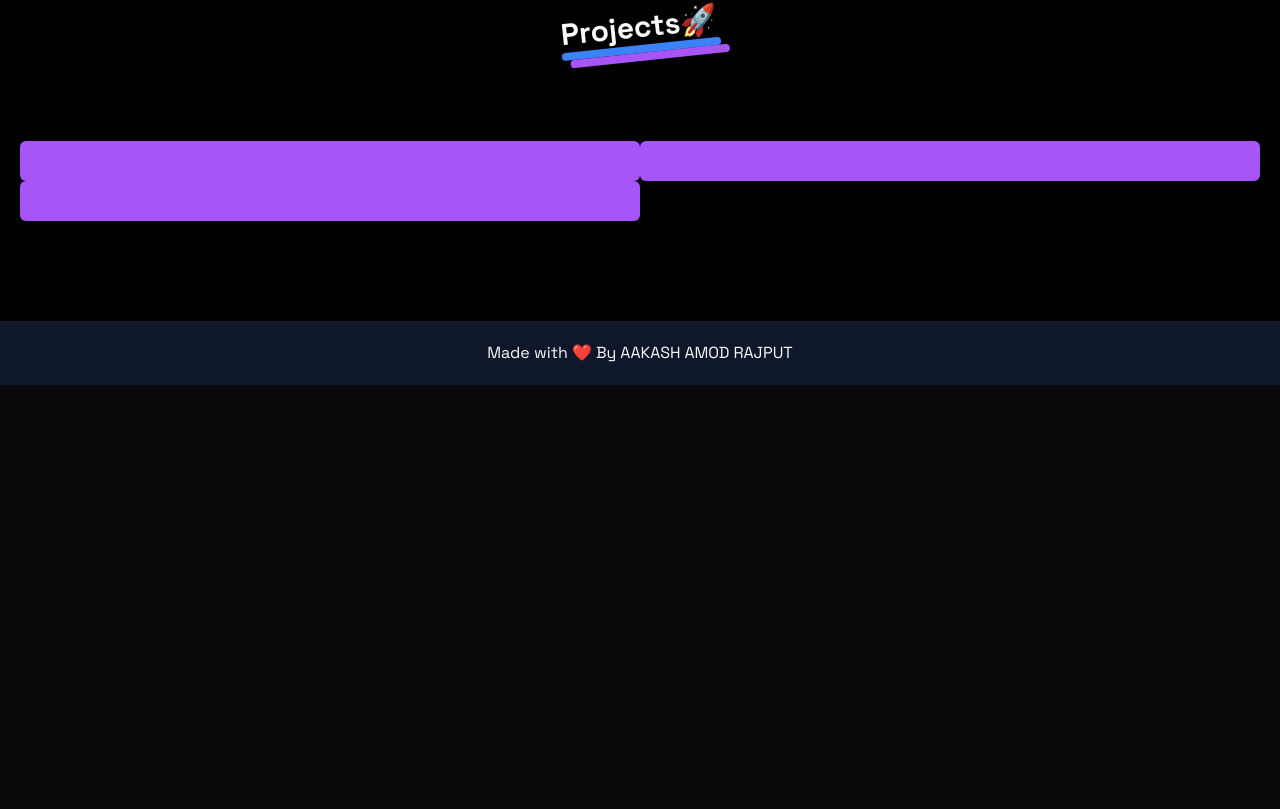
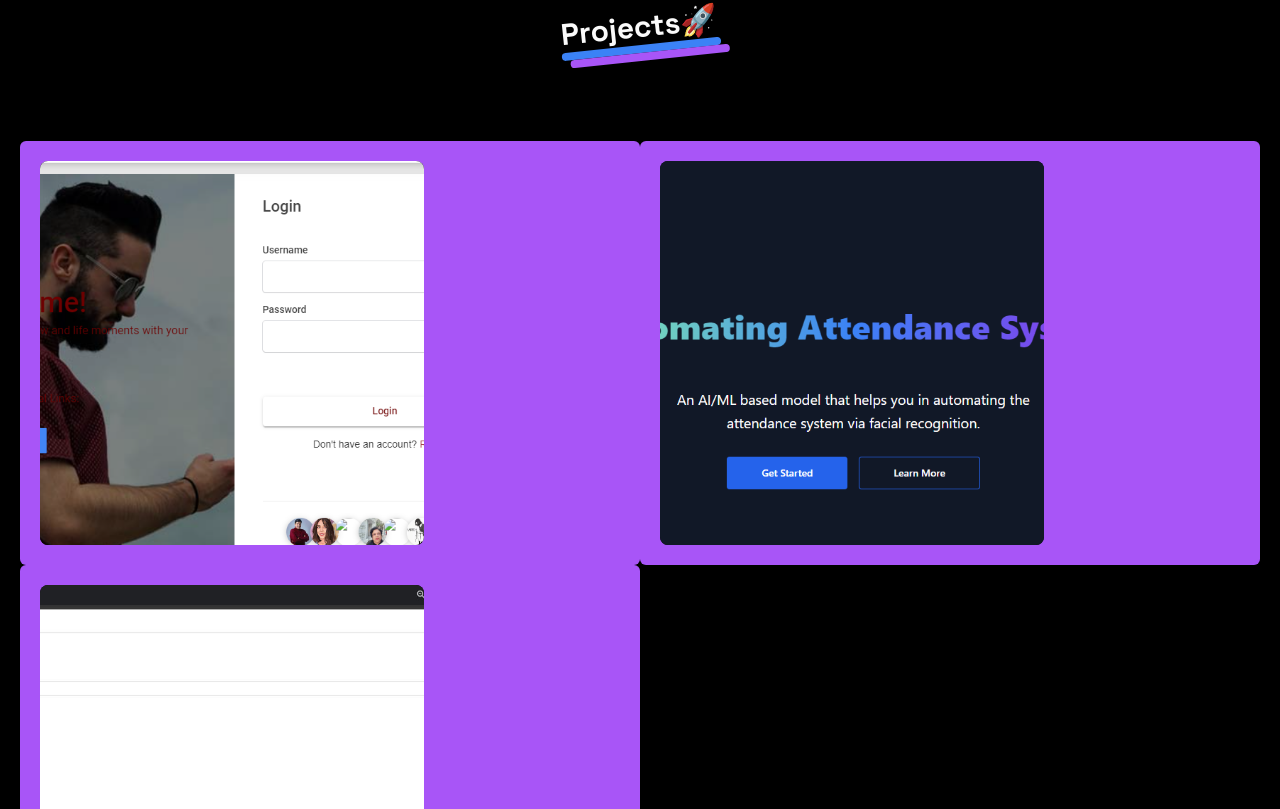
Before and after one commit to aakash-a-dev/Portfolio-Site, a Next.js app in the folder portfolio/: page / in a window 1280 px wide. Shown: the part 1491-2300 px from the top of the page. Before the commit the page ends 1876 px from the top, so only its background shows below. Built offline with nearby package versions, Linux system fonts and the light colour scheme.

Commit message:
Images Visible

```diff
--- a/portfolio/app/(home)/components/Projects.tsx
+++ b/portfolio/app/(home)/components/Projects.tsx
@@ -3,6 +3,7 @@ import { SiAuth0, SiLaravel, SiMongodb, SiNodedotjs, SiPostgresql, SiReact } fro
 import Title from './Title'
 import Link from 'next/link'
 import { cn } from '@/lib/utils'
+import { DirectionAwareHover } from '@/components/ui/direction-aware-hover'
 
 export default function Projects() {
     const Project = [
@@ -35,7 +36,11 @@ export default function Projects() {
           <div className="grid grid-cols-2 sm:grid-cols-2 pt-20">
               {Project.map((project, index) => {
                   return <Link href={project.link} key={index}>
-                      <div className={cn("p-5 rounded-md", project.background)}></div>
+                      <div className={cn("p-5 rounded-md", project.background)}>
+                          <DirectionAwareHover imageUrl={project.cover}>
+                              <h1>{project.title}</h1>
+                          </DirectionAwareHover>
+                      </div>
                   </Link>
               })}
           </div>
```
